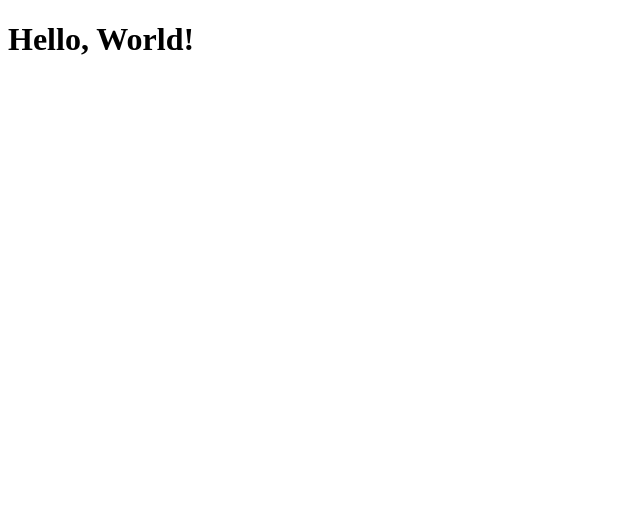
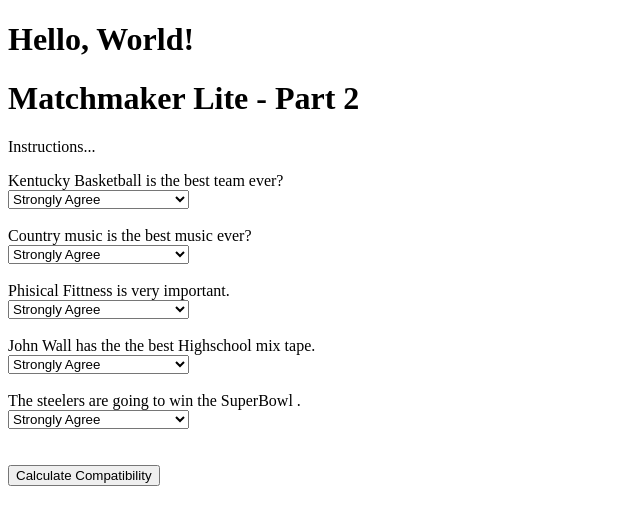
Before and after one commit to johnwhoetker/Matchmaker, a plain HTML site: page index.html in a window 1280 px wide. Shown: the whole page, without its empty margins (0-640 px from the left). Drawn offline with Linux system fonts and the light colour scheme.

Commit message:
Update index.html

```diff
--- a/index.html
+++ b/index.html
@@ -8,3 +8,136 @@
   <h1>Hello, World!</h1>
 </body>
 </html>
+<!DOCTYPE html>
+<html lang="en">
+
+<!--
+    Author:  Wyatt Hoetker
+    Project: MatchmakerWebLite - Part 2
+
+	All rights reserved.
+-->
+
+<head>
+	<meta charset="UTF-8">
+	<title>Matchmaker Lite</title>
+</head>
+
+<body>
+	<h1>Matchmaker Lite - Part 2</h1>
+	<p>Instructions...</p>
+
+	<!-- Reference for HTML “option” tabs/fields: https://www.w3schools.com/tags/tag_option.asp -->
+	<label>Kentucky Basketball is the best team ever?</label><br />
+	<select id="q1">
+		<option value="5">Strongly Agree</option>
+		<option value="4">Agree</option>
+		<option value="3">Neither agree nor disagree</option>
+		<option value="2">Disagree</option>
+		<option value="1">Strongly Disagree</option>
+	</select>
+	<br /><br />
+
+	<label>Country music is the best music ever?</label><br />
+	<select id="q2">
+		<option value="5">Strongly Agree</option>
+		<option value="4">Agree</option>
+		<option value="3">Neither agree nor disagree</option>
+		<option value="2">Disagree</option>
+		<option value="1">Strongly Disagree</option>
+	</select>
+	<br /><br />
+
+	<label>Phisical Fittness is very important.</label><br />
+	<select id="q3">
+		<option value="5">Strongly Agree</option>
+		<option value="4">Agree</option>
+		<option value="3">Neither agree nor disagree</option>
+		<option value="2">Disagree</option>
+		<option value="1">Strongly Disagree</option>
+	</select>
+	<br /><br />
+
+	<label>John Wall has the the best Highschool mix tape.</label><br />
+	<select id="q4">
+		<option value="5">Strongly Agree</option>
+		<option value="4">Agree</option>
+		<option value="3">Neither agree nor disagree</option>
+		<option value="2">Disagree</option>
+		<option value="1">Strongly Disagree</option>
+	</select>
+	<br /><br />
+
+	<label>The steelers are going to win the SuperBowl .</label><br />
+	<select id="q5">
+		<option value="5">Strongly Agree</option>
+		<option value="4">Agree</option>
+		<option value="3">Neither agree nor disagree</option>
+		<option value="2">Disagree</option>
+		<option value="1">Strongly Disagree</option>
+	</select>
+
+	<br /><br /><br />
+	<button onclick="calculateCompatibility()">Calculate Compatibility</button>
+	<p id="compatibility"></p>
+
+<script>
+console.log("Starting Matchmaker Lite...");
+
+function calculateCompatibility() {
+	console.log("calculateCompatibility()");
+
+	const DESIRED_RESPONSE = [
+		5, /* strongly agree */
+		2, /* disagree */
+		1, /* strongly disagree */
+	]
+
+	const MAX_SCORE = 15;
+
+	// Get the current values of the dropdown controls.
+	let question1Response = document.getElementById("q1").selectedOptions[0].value;
+	let question2Response = document.getElementById("q2").selectedOptions[0].value;
+	let question3Response = document.getElementById("q3").selectedOptions[0].value;
+	let question4Response = document.getElementById("q4").selectedOptions[0].value;
+	let question5Response = document.getElementById("q5").selectedOptions[0].value;
+
+	// Optionally log the values associated with question 1 through 3 to the console.
+	console.log("Question 1 Answers:")
+	console.log(document.getElementById("q1").selectedOptions[0].text);
+	console.log(document.getElementById("q1").selectedOptions[0].value);
+	console.log(question1Response);
+
+	console.log("Question 2 Answers:");
+	console.log(document.getElementById("q2").selectedOptions[0].text);
+	console.log(document.getElementById("q2").selectedOptions[0].value);
+	console.log(question2Response);
+
+	console.log("Question 3 Answers:");
+	console.log(document.getElementById("q3").selectedOptions[0].text);
+	console.log(document.getElementById("q3").selectedOptions[0].value);
+	console.log(question2Response);
+
+	// Todo: Calculate compatibility scores.
+	let question1Compatibility = 5 - Math.abs(question1Response - DESIRED_RESPONSE[0]);
+	let question2Compatibility = 5 - Math.abs(question2Response - DESIRED_RESPONSE[1]);
+	let question3Compatibility = 5 - Math.abs(question3Response - DESIRED_RESPONSE[2]);
+
+	console.log("c1="+question1Compatibility);
+	console.log("c2="+question2Compatibility);
+	console.log("c3="+question3Compatibility);
+
+	// Calculate total compatibility.
+	let totalCompatibility = question1Compatibility + question2Compatibility + question3Compatibility;
+
+	// Convert totalCompatibility to a percentage.
+	totalCompatibility *= 100 / MAX_SCORE;
+	totalCompatibility = Math.round(totalCompatibility);
+	console.log("tc="+ totalCompatibility);
+
+	document.getElementById("compatibility").innerHTML = "Your compatibility is: " + totalCompatibility;
+}
+
+</script>
+</body>
+</html>
```
